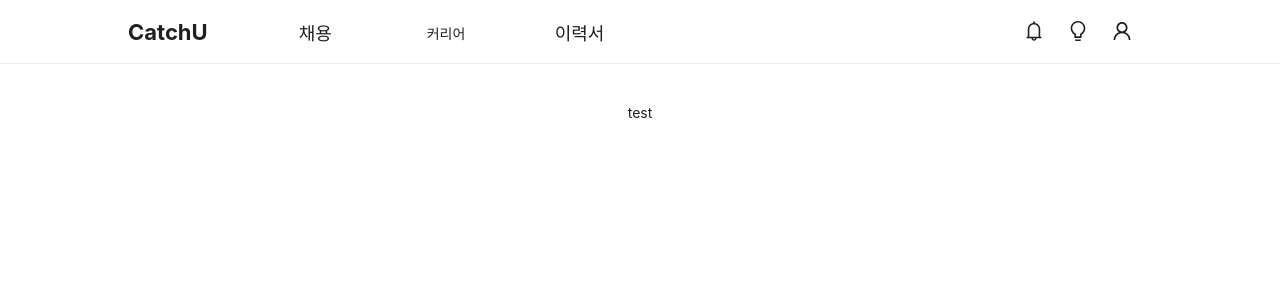
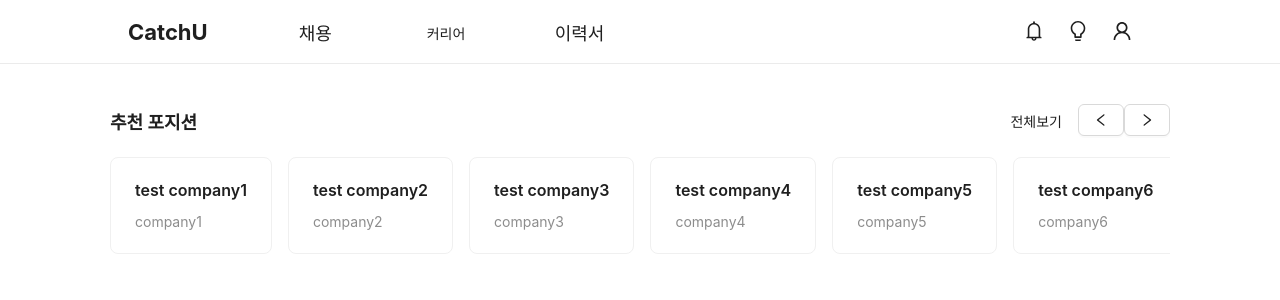
Before and after one commit to gee05053/CatchU, a React (Create React App) app in the folder catchu-webui/: page / in a window 1280 px wide. Shown: the top 300 px of the page. Built offline with nearby package versions, Linux system fonts and the light colour scheme.

Commit message:
add recommand position at content

```diff
--- a/catchu-webui/src/Components/Content.tsx
+++ b/catchu-webui/src/Components/Content.tsx
@@ -1,5 +1,6 @@
 import React from "react";
 import { Layout } from "antd";
+import RecommandCompany from "./RecommandCompany";
 
 const Content: React.FC = () => {
 	const { Content } = Layout;
@@ -12,7 +13,7 @@ const Content: React.FC = () => {
 				paddingBottom: "144px",
 			}}
 		>
-			<div>test</div>
+			<RecommandCompany />
 		</Content>
 	);
 };
--- /dev/null
+++ b/catchu-webui/src/Components/RecommandCompany.tsx
@@ -0,0 +1,93 @@
+import React from "react";
+import { Button, Card, Row, Col } from "antd";
+import { LeftOutlined, RightOutlined } from "@ant-design/icons";
+
+const RecommandCompany: React.FC = () => {
+	return (
+		<div style={{ overflow: "hidden" }}>
+			<div
+				style={{
+					display: "flex",
+					justifyContent: "space-between",
+					alignItems: "center",
+					marginBottom: "20px",
+				}}
+			>
+				<b style={{ fontSize: "18px" }}>추천 포지션</b>
+				<div>
+					<Button type="text">전체보기</Button>
+					<Button>
+						<LeftOutlined />
+					</Button>
+					<Button>
+						<RightOutlined />
+					</Button>
+				</div>
+			</div>
+			<Row
+				gutter={16}
+				style={{ width: "5400px" }}
+			>
+				<Col>
+					<Card hoverable>
+						<Card.Meta
+							title="test company1"
+							description="company1"
+						/>
+					</Card>
+				</Col>
+				<Col>
+					<Card hoverable>
+						<Card.Meta
+							title="test company2"
+							description="company2"
+						/>
+					</Card>
+				</Col>
+				<Col>
+					<Card hoverable>
+						<Card.Meta
+							title="test company3"
+							description="company3"
+						/>
+					</Card>
+				</Col>
+				<Col>
+					<Card hoverable>
+						<Card.Meta
+							title="test company4"
+							description="company4"
+						/>
+					</Card>
+				</Col>
+				<Col>
+					<Card hoverable>
+						<Card.Meta
+							title="test company5"
+							description="company5"
+						/>
+					</Card>
+				</Col>
+				<Col>
+					<Card hoverable>
+						<Card.Meta
+							title="test company6"
+							description="company6"
+						/>
+					</Card>
+				</Col>
+				<Col>
+					<Card hoverable>
+						<Card.Meta
+							title="test company7"
+							description="company7"
+						/>
+					</Card>
+				</Col>
+			</Row>
+		</div>
+		//Todo add carousel
+	);
+};
+
+export default RecommandCompany;
```
